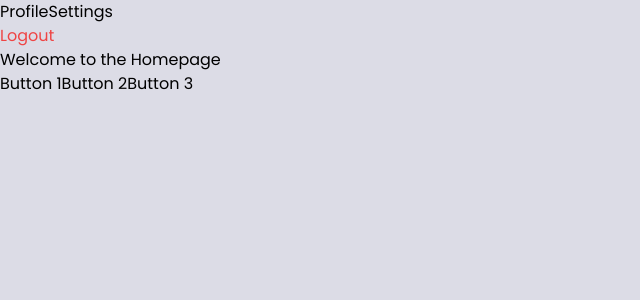
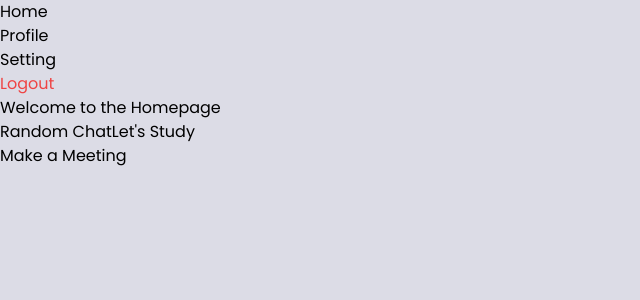
Before and after one commit to phongdh228/random_chat_app, a React (Create React App) app in the folder client/: page /home in a window 1280 px wide. Shown: the top 300 px of the page, without its empty margins (0-640 px from the left). Built offline with nearby package versions, Linux system fonts and the light colour scheme; no server answers; sample sign-in values are in the browser's storage.

Commit message:
create sidebar

```diff
--- /dev/null
+++ b/client/src/components/Sidebar.js
@@ -0,0 +1,34 @@
+import React from "react";
+import { Link, useNavigate } from "react-router-dom";
+
+const Sidebar = () => {
+    const navigate = useNavigate();
+
+    function userLogout() {
+        localStorage.removeItem('token');
+        navigate('/')
+      }
+
+  return (
+    <div className="sidebar">
+      <ul>
+        <li>
+          <Link to="/home">Home</Link>
+        </li>
+        <li>
+          <Link to="/profile">Profile</Link>
+        </li>
+        <li>
+          <Link to="/home">Setting</Link>
+        </li>
+        <li>
+            <button onClick={userLogout} className='text-red-500' to='/'>
+                   Logout
+            </button>
+        </li>
+      </ul>
+    </div>
+  );
+};
+
+export default Sidebar;
--- a/client/src/components/account/Home.js
+++ b/client/src/components/account/Home.js
@@ -1,32 +1,17 @@
 import React from 'react';
-import { Link, useNavigate } from 'react-router-dom';
+import { Link } from 'react-router-dom';
+import Sidebar from '../Sidebar';
 
 export default function Homepage(){
-  const navigate = useNavigate();
-
-  function userLogout() {
-    localStorage.removeItem('token');
-    navigate('/')
-  }
 
   return (
     <div className="homepage">
-      <div className="left-sidebar">
-        <div className="sidebar-header">
-          <Link to="/profile">Profile</Link>
-          <Link to="/settings">Settings</Link>
-        </div>
-        <div className="sidebar-footer">
-          <button onClick={userLogout} className='text-red-500' to='/'>
-                   Logout
-          </button>
-        </div>
-      </div>
+      <Sidebar/>
       <div className="main-content">
         <h1>Welcome to the Homepage</h1>
-        <button>Button 1</button>
-        <button>Button 2</button>
-        <button>Button 3</button>
+        <Link to="/video">Random Chat</Link>
+        <button>Let's Study</button><br></br>
+        <button>Make a Meeting</button>
       </div>
     </div>
   );
--- a/client/src/components/account/Password.js
+++ b/client/src/components/account/Password.js
@@ -14,7 +14,6 @@ export default function Password() {
 
   const navigate = useNavigate();
   const {username} = useAuthStore(state => state.auth);
-  console.log(username, " ------------------------------")
   const [{isLoading, apiData, serverError}] = useFetch(`/user/${username}`);
 
   const formik = useFormik({
```
